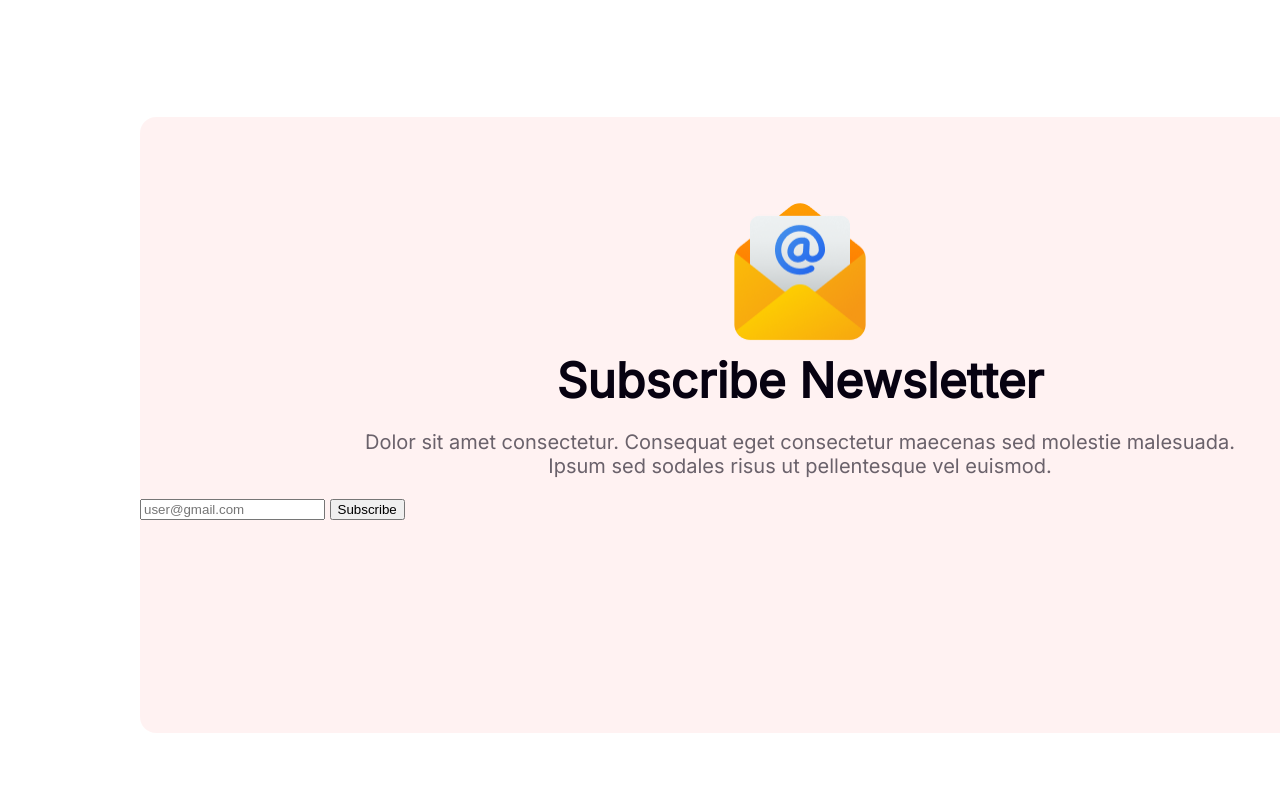
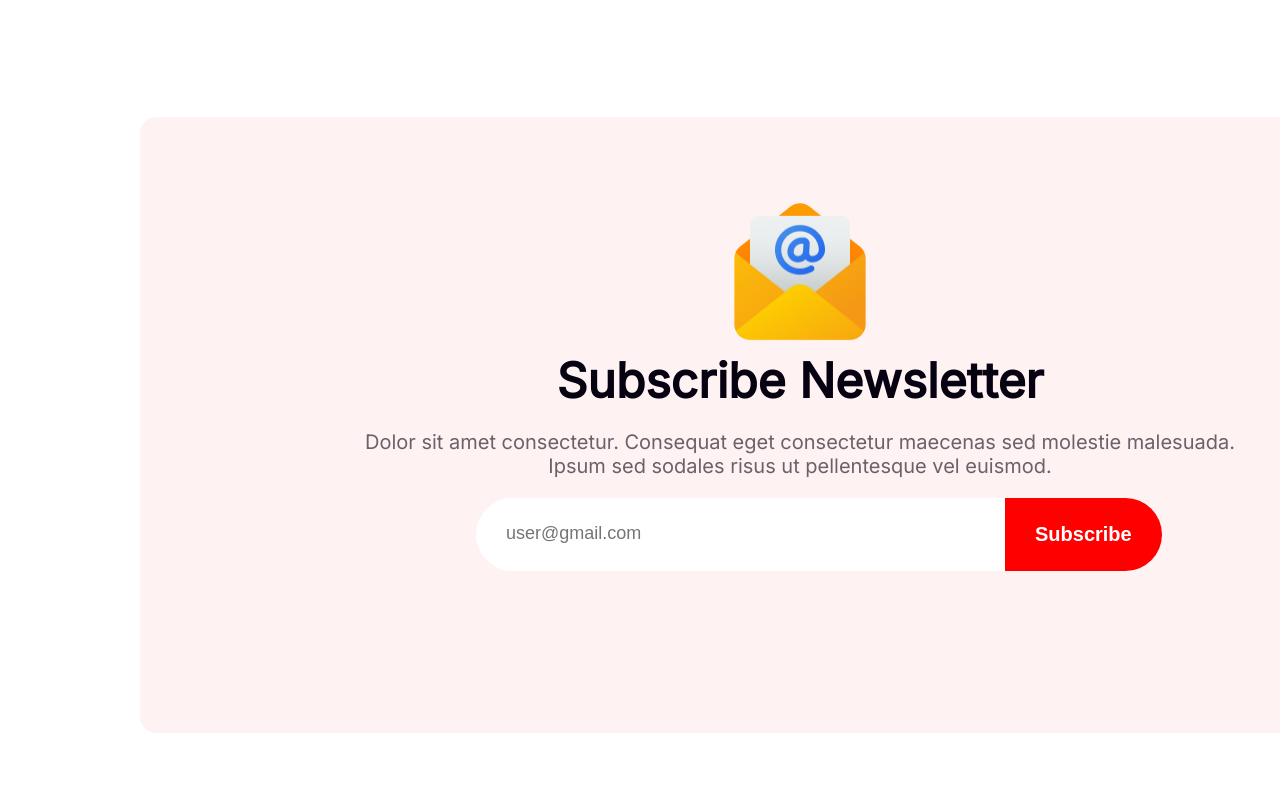
Before and after one commit to kawser-alam-2310/Assignment-1, a plain HTML site: page index.html in a window 1280 px wide. Shown: the part 5923-6720 px from the top of the page. Drawn offline with Linux system fonts and the light colour scheme.

Commit message:
style subscribe button

```diff
--- a/index.html
+++ b/index.html
@@ -145,8 +145,6 @@
             </div>
         </section>
 
-        <section>
-
         <!-- Subscribe Section -->
         <section>
             <div class="subscribe-section">
@@ -154,8 +152,14 @@
                 <h1>Subscribe Newsletter</h1>
                 <p>Dolor sit amet consectetur. Consequat eget consectetur maecenas sed molestie malesuada.<br>Ipsum
                     sed sodales risus ut pellentesque vel euismod. </p>
+                <div class="submit">
+                    <div>
                         <input type="text" name="" placeholder="user@gmail.com">
+                    </div>
+                    <div>
                         <button>Subscribe</button>
+                    </div>
+                </div>
             </div>
         </section>
 
--- a/style.css
+++ b/style.css
@@ -305,6 +305,28 @@ body {
     font-weight: 400;
     color: rgba(7, 2, 17, 0.60);
 }
+.submit{
+    display: flex;
+    width: 648px;
+    border-radius: 50px;
+    background: #fff;
+    margin: 0 auto;
+}
+.submit input{
+    margin-left: 30px;
+    padding: 25px 267px 25px 0;
+    border: 0;
+    font-size: 18px;
+}
+.submit button{
+    font-size: 20px;
+    font-weight: 600;
+    padding: 25px 30px;
+    border: 0;
+    background: #F00;
+    color: white;
+    border-radius: 0 50px 50px 0;
+}
 
 /* Footer Section */
 .footer-section {
```
Lines whose indentation alone changed are shown as unchanged.
